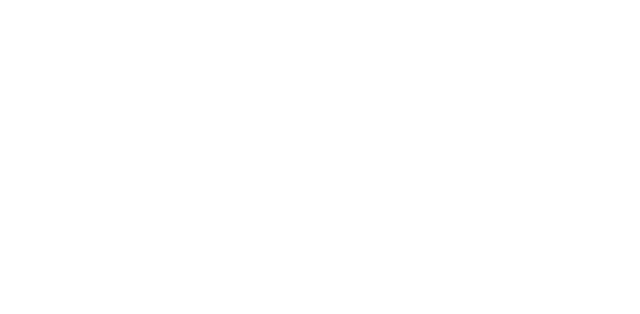
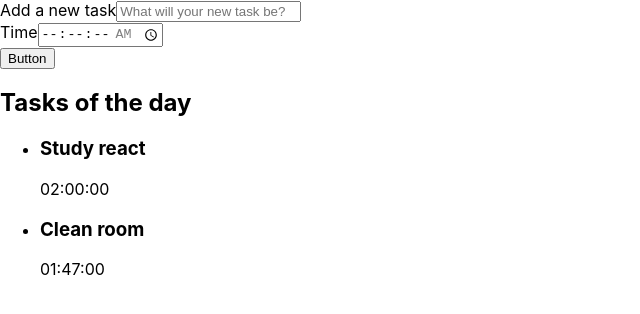
Before and after one commit to AAlan12/task-manager-react, a React (Create React App) app: page / in a window 1280 px wide. Shown: the top 314 px of the page, without its empty margins (0-640 px from the left). Built offline with nearby package versions, Linux system fonts and the light colour scheme.

Commit message:
creation of first components

```diff
--- a/public/index.html
+++ b/public/index.html
@@ -10,34 +10,12 @@
       content="Web site created using create-react-app"
     />
     <link rel="apple-touch-icon" href="%PUBLIC_URL%/logo192.png" />
-    <!--
-      manifest.json provides metadata used when your web app is installed on a
-      user's mobile device or desktop. See https://developers.google.com/web/fundamentals/web-app-manifest/
-    -->
+
     <link rel="manifest" href="%PUBLIC_URL%/manifest.json" />
-    <!--
-      Notice the use of %PUBLIC_URL% in the tags above.
-      It will be replaced with the URL of the `public` folder during the build.
-      Only files inside the `public` folder can be referenced from the HTML.
-
-      Unlike "/favicon.ico" or "favicon.ico", "%PUBLIC_URL%/favicon.ico" will
-      work correctly both with client-side routing and a non-root public URL.
-      Learn how to configure a non-root public URL by running `npm run build`.
-    -->
-    <title>React App</title>
+    <title>Task Manager</title>
   </head>
   <body>
     <noscript>You need to enable JavaScript to run this app.</noscript>
     <div id="root"></div>
-    <!--
-      This HTML file is a template.
-      If you open it directly in the browser, you will see an empty page.
-
-      You can add webfonts, meta tags, or analytics to this file.
-      The build step will place the bundled scripts into the <body> tag.
-
-      To begin the development, run `npm start` or `yarn start`.
-      To create a production bundle, use `npm run build` or `yarn build`.
-    -->
   </body>
 </html>
--- a/src/App.tsx
+++ b/src/App.tsx
@@ -1,10 +1,13 @@
 import React from 'react';
+import Form from './components/Form';
+import List from './components/List';
 
 
 function App() {
   return (
     <div className="App">
-
+      <Form/>
+      <List/>
     </div>
   );
 }
--- /dev/null
+++ b/src/components/Button/index.tsx
@@ -0,0 +1,13 @@
+import React from "react";
+
+class Button extends React.Component{
+    render(){
+        return(
+            <button>
+                Button
+            </button>
+        )
+    }
+}
+
+export default Button;
--- /dev/null
+++ b/src/components/Form/index.tsx
@@ -0,0 +1,40 @@
+import React from "react";
+import Button from "../Button";
+
+class Form extends React.Component{
+    render(){
+        return(
+            <form>
+                <div>
+                    <label>
+                        Add a new task
+                    </label>
+                    <input
+                        type="text"
+                        name="task"
+                        id="task"
+                        placeholder="What will your new task be?"
+                        required
+                    />
+                </div>
+                <div>
+                    <label>
+                        Time
+                    </label>
+                    <input
+                        type="time"
+                        name="time"
+                        id="time"
+                        step="1"
+                        min="00:00:00"
+                        max="07:00:00"
+                        required
+                    />
+                </div>
+                <Button/>
+            </form>
+        )
+    }
+}
+
+export default Form
--- /dev/null
+++ b/src/components/List/index.tsx
@@ -0,0 +1,27 @@
+import React from "react";
+
+function List(){
+    const tasks = [{
+        task: 'Study react',
+        time: '02:00:00'
+    }, {
+        task: 'Clean room',
+        time: '01:47:00'
+    }]
+    return(
+        <aside>
+            <h2>Tasks of the day</h2>
+            <ul>
+                {tasks.map((item, index) => (
+                    <li key={index}>
+                        <h3> {item.task} </h3>
+                        <span> {item.time} </span>
+                    </li>
+                ))}
+
+            </ul>
+        </aside>
+    )
+}
+
+export default List
```
